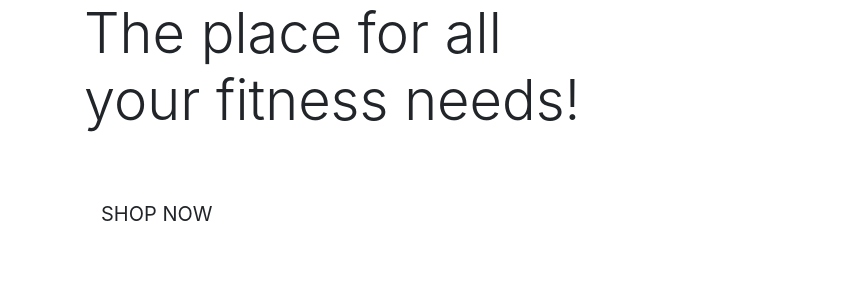
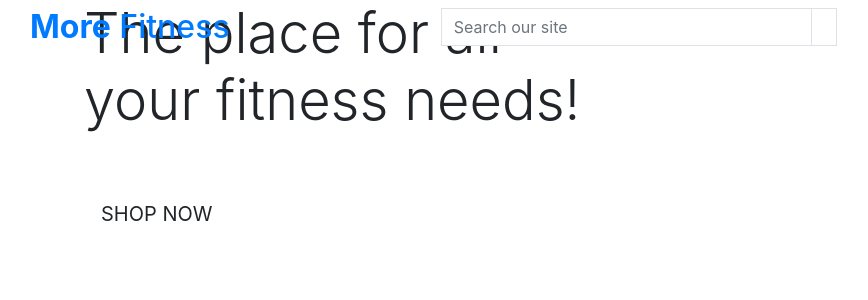
Before and after one commit to JaySinna/more-fitness, a Django app: page / in a window 1280 px wide. Shown: the top 300 px of the page, without its empty margins (1-869 px from the left). Run offline with Django 3.2, Linux system fonts and the light colour scheme; some libraries are stand-ins or nearby versions.

Commit message:
Added logo, search bar, and account and basket links to base template

```diff
--- a/templates/base.html
+++ b/templates/base.html
@@ -2,6 +2,7 @@
 
 <!doctype html>
 <html lang="en">
+
 <head>
 
   {% block meta %}
@@ -14,16 +15,22 @@
   {% endblock %}
 
   {% block corecss %}
-        <link rel="stylesheet" href="https://stackpath.bootstrapcdn.com/bootstrap/4.4.1/css/bootstrap.min.css" integrity="sha384-Vkoo8x4CGsO3+Hhxv8T/Q5PaXtkKtu6ug5TOeNV6gBiFeWPGFN9MuhOf23Q9Ifjh" crossorigin="anonymous">
+  <link rel="stylesheet" href="https://stackpath.bootstrapcdn.com/bootstrap/4.4.1/css/bootstrap.min.css"
+    integrity="sha384-Vkoo8x4CGsO3+Hhxv8T/Q5PaXtkKtu6ug5TOeNV6gBiFeWPGFN9MuhOf23Q9Ifjh" crossorigin="anonymous">
   {% endblock %}
 
   {% block extra_css %}
   {% endblock %}
 
   {% block corejs %}
-        <script src="https://cdn.jsdelivr.net/npm/jquery@3.5.1/dist/jquery.min.js" integrity="sha256-9/aliU8dGd2tb6OSsuzixeV4y/faTqgFtohetphbbj0=" crossorigin="anonymous"></script>
-        <script src="https://cdn.jsdelivr.net/npm/popper.js@1.16.0/dist/umd/popper.min.js" integrity="sha384-Q6E9RHvbIyZFJoft+2mJbHaEWldlvI9IOYy5n3zV9zzTtmI3UksdQRVvoxMfooAo" crossorigin="anonymous"></script>
-        <script src="https://stackpath.bootstrapcdn.com/bootstrap/4.4.1/js/bootstrap.min.js" integrity="sha384-wfSDF2E50Y2D1uUdj0O3uMBJnjuUD4Ih7YwaYd1iqfktj0Uod8GCExl3Og8ifwB6" crossorigin="anonymous"></script>
+  <script src="https://cdn.jsdelivr.net/npm/jquery@3.5.1/dist/jquery.min.js"
+    integrity="sha256-9/aliU8dGd2tb6OSsuzixeV4y/faTqgFtohetphbbj0=" crossorigin="anonymous"></script>
+  <script src="https://cdn.jsdelivr.net/npm/popper.js@1.16.0/dist/umd/popper.min.js"
+    integrity="sha384-Q6E9RHvbIyZFJoft+2mJbHaEWldlvI9IOYy5n3zV9zzTtmI3UksdQRVvoxMfooAo"
+    crossorigin="anonymous"></script>
+  <script src="https://stackpath.bootstrapcdn.com/bootstrap/4.4.1/js/bootstrap.min.js"
+    integrity="sha384-wfSDF2E50Y2D1uUdj0O3uMBJnjuUD4Ih7YwaYd1iqfktj0Uod8GCExl3Og8ifwB6"
+    crossorigin="anonymous"></script>
   {% endblock %}
 
   {% block extra_js %}
@@ -31,8 +38,38 @@
 
   <title>More Fitness {% block extra_title %}{% endblock %}</title>
 </head>
+
 <body>
-    <header class="container-fluid fixed-top"></header>
+  <header class="container-fluid fixed-top">
+    <div class="row">
+      <div class="col-12 col-lg-4 my-auto py-1 py-lg-0 text-center text-lg-left">
+        <a href="{% url 'home' %}" class="nav-link main-logo-link">
+          <h2 class="logo-font text-black my-0"><strong>More</strong> Fitness</h2>
+        </a>
+      </div>
+      <div class="col-12 col-lg-4 my-auto py-1 py-lg-0">
+        <form method="GET" action="">
+          <div class="input-group w-100">
+            <input class="form-control border border-black rounded-0" type="text" name="q"
+              placeholder="Search our site">
+            <div class="input-group-append">
+              <button class="form-control btn btn-black border border-black rounded-0" type="submit">
+                <span class="icon">
+                  <i class="fas fa-search"></i>
+                </span>
+              </button>
+            </div>
+          </div>
+        </form>
+      </div>
+      <div class="col-12 col-lg-4 my-auto py-1 py-lg-0">
+        <ul class="list-inline list-unstyled text-center text-lg-right my-0">
+          <li class="list-inline-item dropdown"></li>
+          <li class="list-inline-item"></li>
+        </ul>
+      </div>
+    </div>
+  </header>
 
   {% if messages %}
   <div class="message-container"></div>
@@ -48,4 +85,5 @@
   {% endblock %}
 
 </body>
+
 </html>
```
Lines whose indentation alone changed are shown as unchanged.
